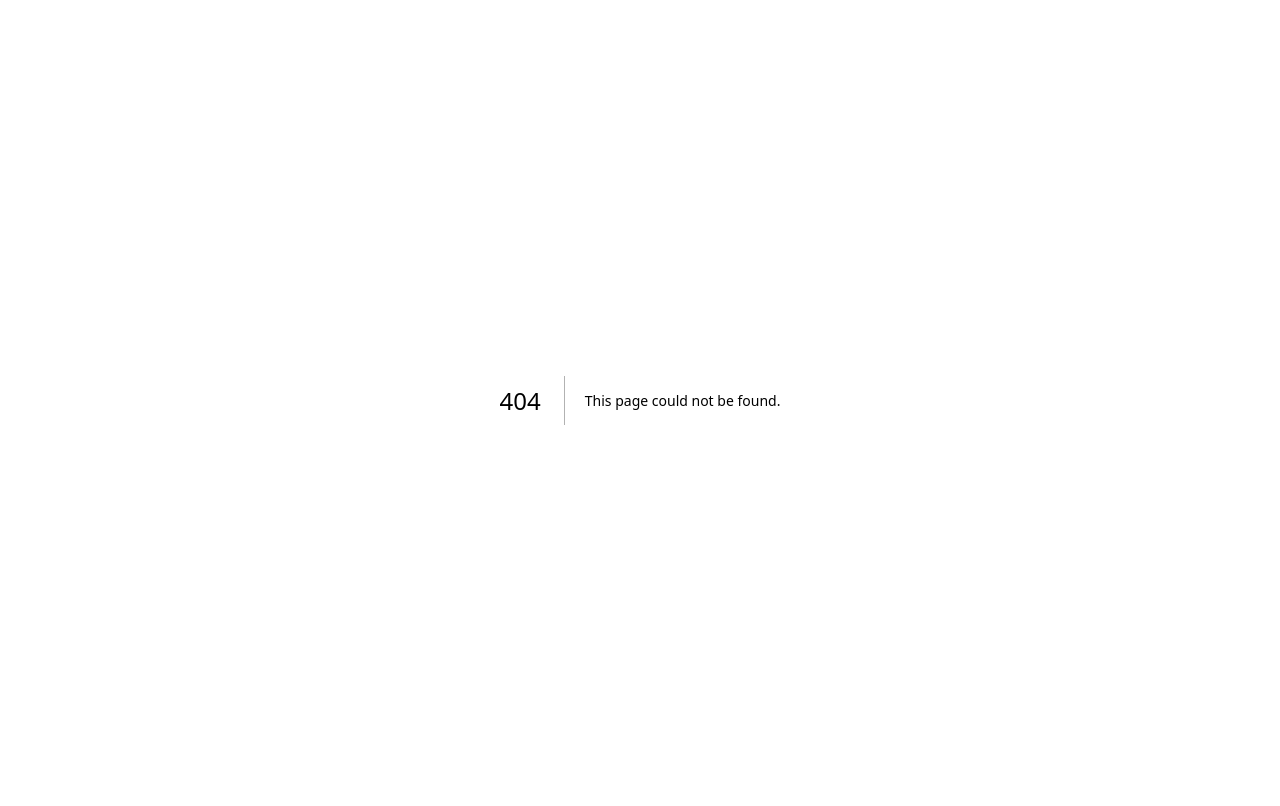
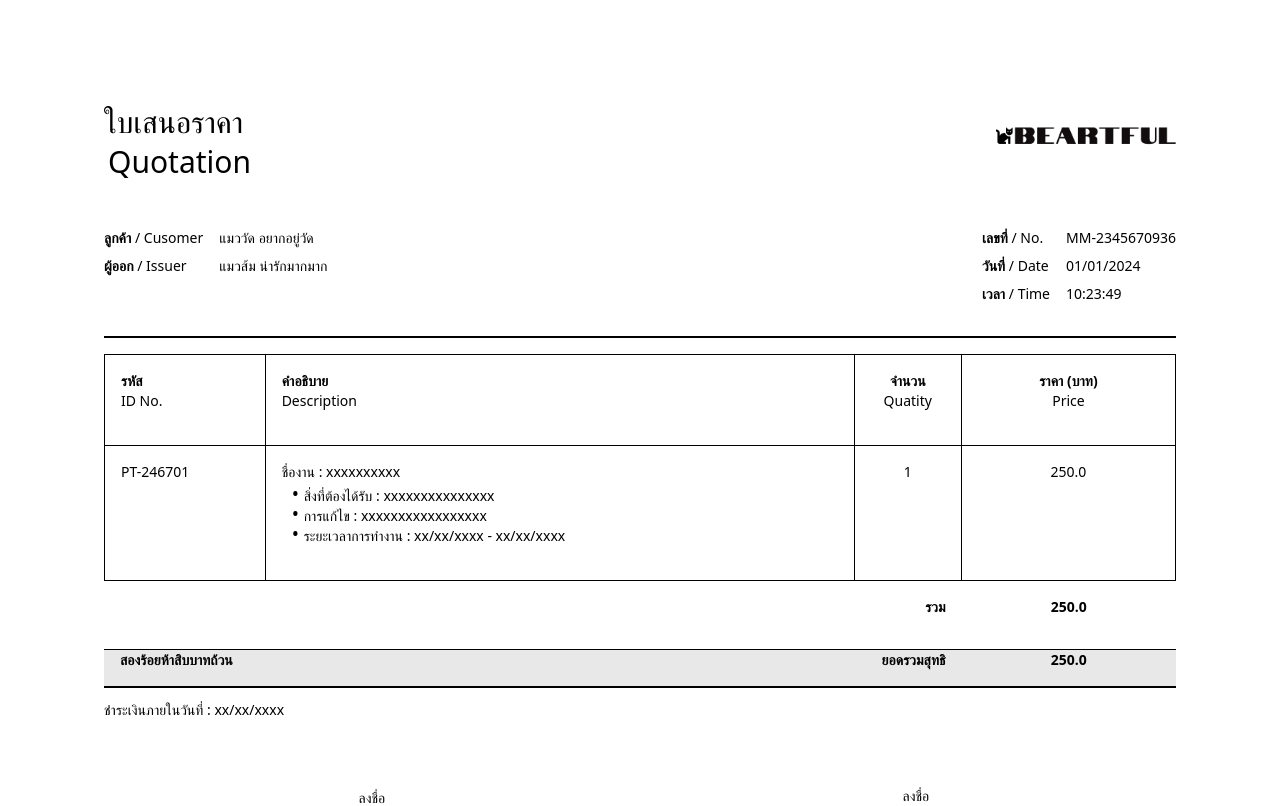
Before and after one commit to senior-project-kmutt/beartful-web, a Next.js app: page /html2canvas-test in a window 1280 px wide. Before the commit this address had no page. Shown: the top 806 px of the page. Built offline with nearby package versions, Linux system fonts and the light colour scheme.

Commit message:
create component for create quotation image

```diff
--- /dev/null
+++ b/components/Quotation/QuotationImage.tsx
@@ -0,0 +1,165 @@
+import style from "@/styles/quotation/quotation.module.scss"
+import { useEffect } from 'react';
+import html2canvas from 'html2canvas';
+
+const Quotation = () => {
+  useEffect(() => {
+    convertToImage();
+    return () => {
+      const previewContainer = document.getElementById('preview');
+      if (previewContainer) {
+        previewContainer.innerHTML = '';
+      }
+    };
+  }, []);
+
+  const convertToImage = async () => {
+    const convertContent = document.getElementById('convert-content');
+    const previewContainer = document.getElementById('preview');
+
+    if (convertContent && previewContainer) {
+      const canvas = await html2canvas(convertContent, {
+        scale: 5,
+        useCORS: true,
+      });
+      const imgData = canvas.toDataURL('image/png');
+      const img = document.createElement('img');
+      img.src = imgData;
+      previewContainer.appendChild(img);
+    }
+  };
+
+  return (
+    <div className="m-12">
+      <div id="convert-content" className="p-14">
+        <div className="flex justify-between mb-12">
+          <div className="text-3xl">
+            <p>ใบเสนอราคา</p>
+            <p className="ml-1 mt-1">Quotation</p>
+          </div>
+          <div></div>
+          <div className="mt-5">
+            <img src="/picture/logo.png" alt="" width={180} />
+          </div>
+        </div>
+
+        <div className="text-sm">
+          <div className="flex justify-between mt-8 mb-8">
+            <div className="grid grid-col-2 grid-flow-col gap-4">
+              <div className="mb-4">
+                <p className="mb-2"><span className="font-semibold">ลูกค้า </span>/ Cusomer</p>
+                <p><span className="font-semibold">ผู้ออก </span>/ Issuer</p>
+              </div>
+              <div>
+                <p className="mb-2">แมววัด อยากอยู่วัด</p>
+                <p>แมวส้ม น่ารักมากมาก</p>
+              </div>
+            </div>
+            <div></div>
+            <div className="grid grid-col-2 grid-flow-col gap-4">
+              <div>
+                <p className="mb-2"><span className="font-semibold">เลขที่</span> / No.</p>
+                <p className="mb-2"><span className="font-semibold">วันที่</span> / Date</p>
+                <p><span className="font-semibold">เวลา</span> / Time</p>
+              </div>
+              <div>
+                <p className="mb-2">MM-2345670936</p>
+                <p className="mb-2">01/01/2024</p>
+                <p>10:23:49</p>
+              </div>
+            </div>
+          </div>
+
+          <hr className={style.line} />
+
+          <div className="main-content">
+            <table className={style.details_table}>
+              <tbody>
+                <tr>
+                  <td style={{ width: "15%" }}>
+                    <h1 className="font-semibold">รหัส</h1>
+                    <p>ID No.</p>
+                  </td>
+                  <td style={{ width: "55%" }}>
+                    <h1 className="font-semibold">คำอธิบาย</h1>
+                    <p>Description</p>
+                  </td>
+                  <td style={{ width: "10%", textAlign: "center" }}>
+                    <h1 className="font-semibold">จำนวน</h1>
+                    <p>Quatity</p>
+                  </td>
+                  <td style={{ width: "20%", textAlign: "center" }}>
+                    <h1 className="font-semibold">ราคา (บาท)</h1>
+                    <p>Price</p>
+                  </td>
+                </tr>
+                <tr>
+                  <td>PT-246701</td>
+                  <td>
+                    <p>ชื่องาน : xxxxxxxxxx</p>
+                    <ul className={style.list}>
+                      <li>สิ่งที่ต้องได้รับ : xxxxxxxxxxxxxxx </li>
+                      <li>การแก้ไข : xxxxxxxxxxxxxxxxx</li>
+                      <li>ระยะเวลาการทำงาน : xx/xx/xxxx - xx/xx/xxxx</li>
+                    </ul>
+                  </td>
+                  <td className="text-center">1</td>
+                  <td className="text-center">250.0</td>
+                </tr>
+              </tbody>
+            </table>
+            <table className={style.total_price}>
+              <tbody className="font-semibold">
+                <tr>
+                  <td style={{ width: "15%" }}></td>
+                  <td style={{ width: "55%" }}></td>
+                  <td style={{ width: "10%", textAlign: 'right' }}><p>รวม</p></td>
+                  <td style={{ width: "20%", textAlign: 'center' }}><p>250.0</p></td>
+                </tr>
+              </tbody>
+            </table>
+
+            <table className={`${style.summary} font-semibold`}>
+              <tbody>
+                <tr>
+                  <td style={{ width: "65%" }}>สองร้อยห้าสิบบาทถ้วน</td>
+                  <td style={{ width: "15%", textAlign: 'right' }}><p>ยอดรวมสุทธิ</p></td>
+                  <td style={{ width: "20%", textAlign: 'center' }}><p>250.0</p></td>
+                </tr>
+              </tbody>
+            </table>
+          </div>
+
+          <p className="mt-3">ชำระเงินภายในวันที่ : xx/xx/xxxx</p>
+
+          <div className="grid grid-col-2 grid-flow-col gap-4 my-16">
+            <div className="text-center leading-7">
+              <p className="">ลงชื่อ</p>
+              <p className="my-2">___________________________</p>
+              <p>(_____________________)</p>
+              <p>วันที่ / Date : 01/01/2024</p>
+            </div>
+            <div className="text-center leading-6">
+              <p className="">ลงชื่อ</p>
+              <img className="mx-auto mb-3 mt-6" src="/picture/logo.png" alt="" width={140} />
+              <p>( นายแมวส้ม น่ารักมากมาก )</p>
+              <p>วันที่ / Date : 01/01/2024</p>
+            </div>
+          </div>
+          <div>
+            <p className="mb-1"><span className="font-semibold">หมายเหตุ</span> / Remarks</p>
+            <p>ใบเสร็จรับเงินนี้จะไม่สมบูรณ์หากยังไม่ได้รับชำระเงิน</p>
+          </div>
+        </div>
+
+
+      </div>
+      <p>Preview</p>
+      <div id="preview">
+
+      </div>
+    </div>
+  );
+}
+
+export default Quotation
--- a/package.json
+++ b/package.json
@@ -23,6 +23,7 @@
     "eslint-config-next": "13.4.19",
     "firebase": "^10.7.0",
     "flowbite-react": "^0.6.4",
+    "html2canvas": "^1.4.1",
     "next": "13.4.19",
     "postcss": "8.4.29",
     "react": "18.2.0",
--- /dev/null
+++ b/pages/html2canvas-test/index.tsx
@@ -0,0 +1,12 @@
+import Quotation from "@/components/Quotation/QuotationImage";
+
+const Html2Canvas = () => {
+
+  return (
+    <>
+      <Quotation />
+    </>
+  )
+};
+
+export default Html2Canvas;
--- /dev/null
+++ b/styles/quotation/quotation.module.scss
@@ -0,0 +1,60 @@
+
+.line {
+    border: 0.5px solid black;
+}
+
+.details_table {
+    width: 100%;
+    margin-top: 1rem;
+    border: 1px solid;
+}
+
+.details_table th,
+.details_table td {
+    border: 0.5px solid;
+    vertical-align: top;
+    padding: 16px 16px 34px 16px;
+}
+
+.total_price {
+    width: 100%;
+    margin-top: 1rem;
+}
+
+.total_price th,
+.total_price td {
+    vertical-align: top;
+    padding: 0 16px 16px;
+}
+
+.summary {
+    width: 100%;
+    margin-top: 1rem;
+    border-top: 1px solid;
+    border-bottom: 2px solid;
+    background-color: #E8E8E8;
+}
+
+.summary th,
+.summary td {
+    vertical-align: top;
+    padding: 0 16px 16px;
+}
+
+.list {
+    margin-left: 22px;
+    margin-top: 4px;
+    li {
+        position: relative; /* กำหนดให้เป็นตำแหน่งแบบเก็บ */
+      }
+
+    li::before {
+        content: "\2022"; /* รหัสของ dot ใน unicode */
+        color: #000; /* สีของ dot */
+        font-size: 1.2rem; /* ขนาดของ dot */
+        position: absolute; /* กำหนดให้ dot เป็นตำแหน่งแบบเฉียง */
+        left: -12px; /* ระยะห่างจากขอบซ้ายของแต่ละรายการ */
+        top: 50%; /* ตำแหน่งที่จะวาง dot ในแนวตั้ง */
+        transform: translateY(-60%); /* ย้าย dot ให้อยู่ตรงกลางแนวตั้ง */
+    }
+}
```
